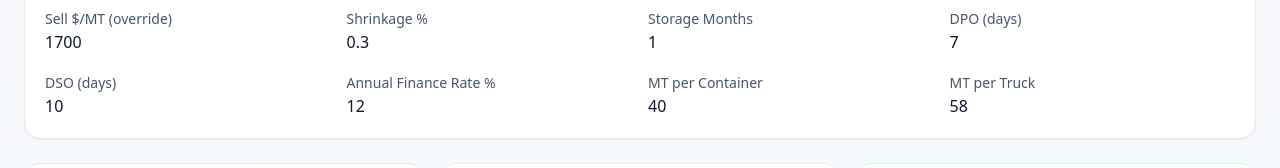
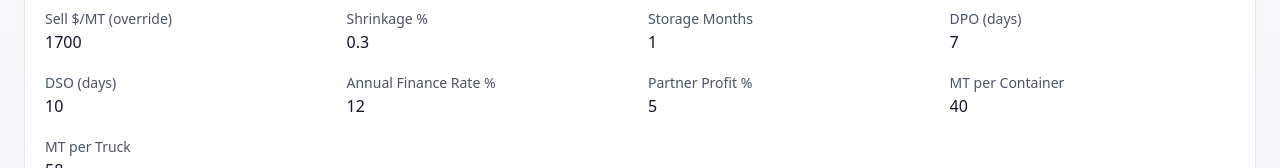
Before and after one commit to energetech-engineering/bitumenapp, a React (Vite) app in the folder client/: page / in a window 1280 px wide. Shown: the part 223-391 px from the top of the page. Built offline with nearby package versions, Linux system fonts and the light colour scheme; no server answers.

Commit message:
added partner profit

```diff
--- a/client/src/lib/api.ts
+++ b/client/src/lib/api.ts
@@ -12,6 +12,7 @@ export type ScenarioIn = {
   dpo_buy_days: number;
   dso_sell_days: number;
   annual_finance_rate_pct: number;
+  partner_profit_pct: number;
   mt_per_container: number;
   mt_per_truck: number;
 };
--- a/client/src/ui/App.tsx
+++ b/client/src/ui/App.tsx
@@ -11,7 +11,7 @@ const defaultScenario:ScenarioIn={
   destination:"LUB", incoterm:"CFR",
   volume_mt:700, buy_price_per_mt:530, sell_price_per_mt:1700,
   shrinkage_pct:0.3, storage_months:1, dpo_buy_days:7, dso_sell_days:10,
-  annual_finance_rate_pct:12, mt_per_container:40, mt_per_truck:58
+  annual_finance_rate_pct:12, partner_profit_pct:5, mt_per_container:40, mt_per_truck:58
 };
 
 const COLORS=["#1e40af","#0ea5e9","#22c55e","#f59e0b","#ef4444"];
@@ -96,6 +96,8 @@ export default function App(){
               <input className="input" type="number" value={scenario.dso_sell_days} onChange={e=>setScenario({...scenario,dso_sell_days:Number(e.target.value)})}/></div>
             <div><label className="label">Annual Finance Rate %</label>
               <input className="input" type="number" step="0.01" value={scenario.annual_finance_rate_pct} onChange={e=>setScenario({...scenario,annual_finance_rate_pct:Number(e.target.value)})}/></div>
+            <div><label className="label">Partner Profit %</label>
+              <input className="input" type="number" step="0.01" value={scenario.partner_profit_pct} onChange={e=>setScenario({...scenario,partner_profit_pct:Number(e.target.value)})}/></div>
             <div><label className="label">MT per Container</label>
               <input className="input" type="number" step="0.1" value={scenario.mt_per_container} onChange={e=>setScenario({...scenario,mt_per_container:Number(e.target.value)})}/></div>
             <div><label className="label">MT per Truck</label>
@@ -160,6 +162,12 @@ export default function App(){
                       <td>{l.name}</td><td>{l.qty}</td><td>{l.unit}</td><td>{l.unit_amount_usd}</td><td>{CURRENCY(l.cost_usd||0)}</td>
                     </tr>
                   ))}
+                  {(breakdown.partner_profit||0) > 0 && (
+                    <>
+                      <tr className="border-b font-medium bg-purple-50"><td colSpan={5}>Partner Profit Share</td></tr>
+                      <tr className="border-b"><td>Partner profit ({scenario.partner_profit_pct}% of sell price)</td><td colSpan={3}></td><td>{CURRENCY(breakdown.partner_profit||0)}</td></tr>
+                    </>
+                  )}
                   <tr className="border-t font-semibold bg-slate-50"><td>Net Margin</td><td colSpan={3}></td><td>{CURRENCY(kpis.net_margin||0)}</td></tr>
                 </tbody>
               </table>
```
Also changed, not shown: 1 other file (tests, documents, lock files or other folders).
